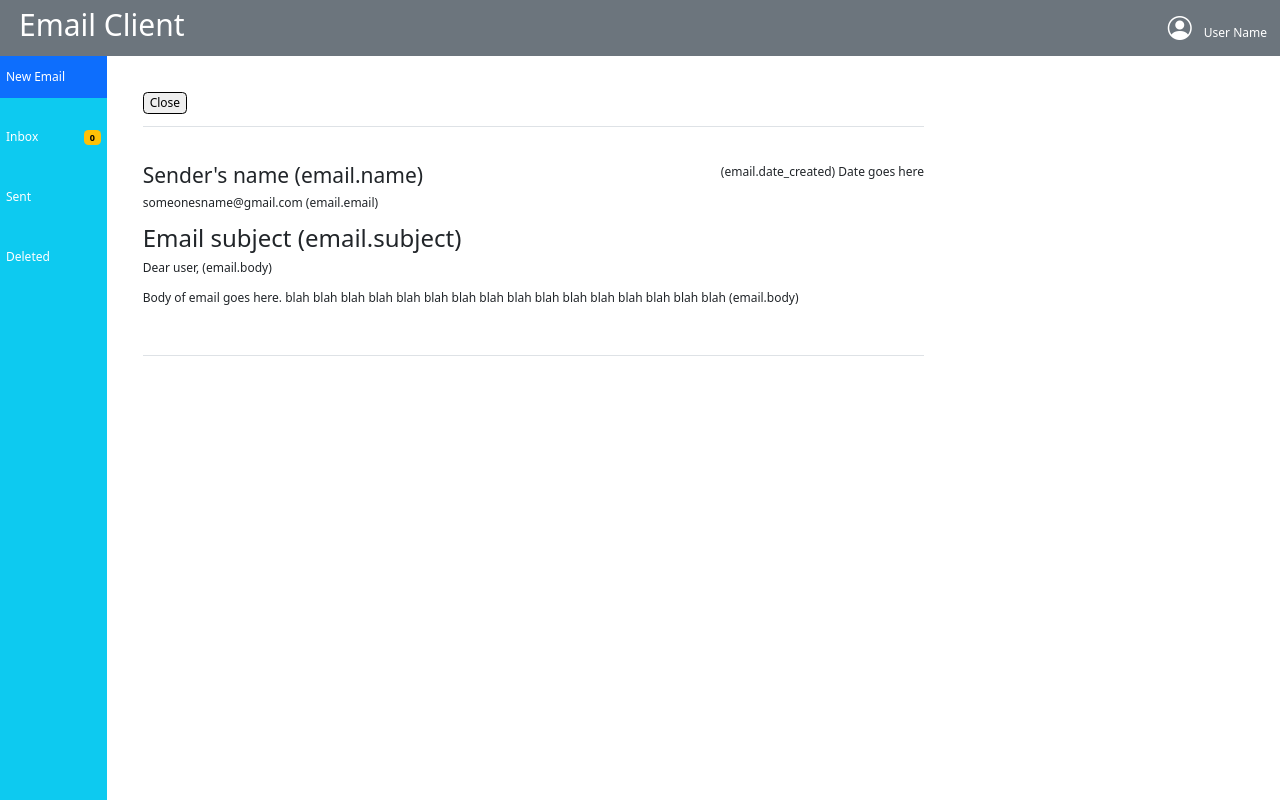
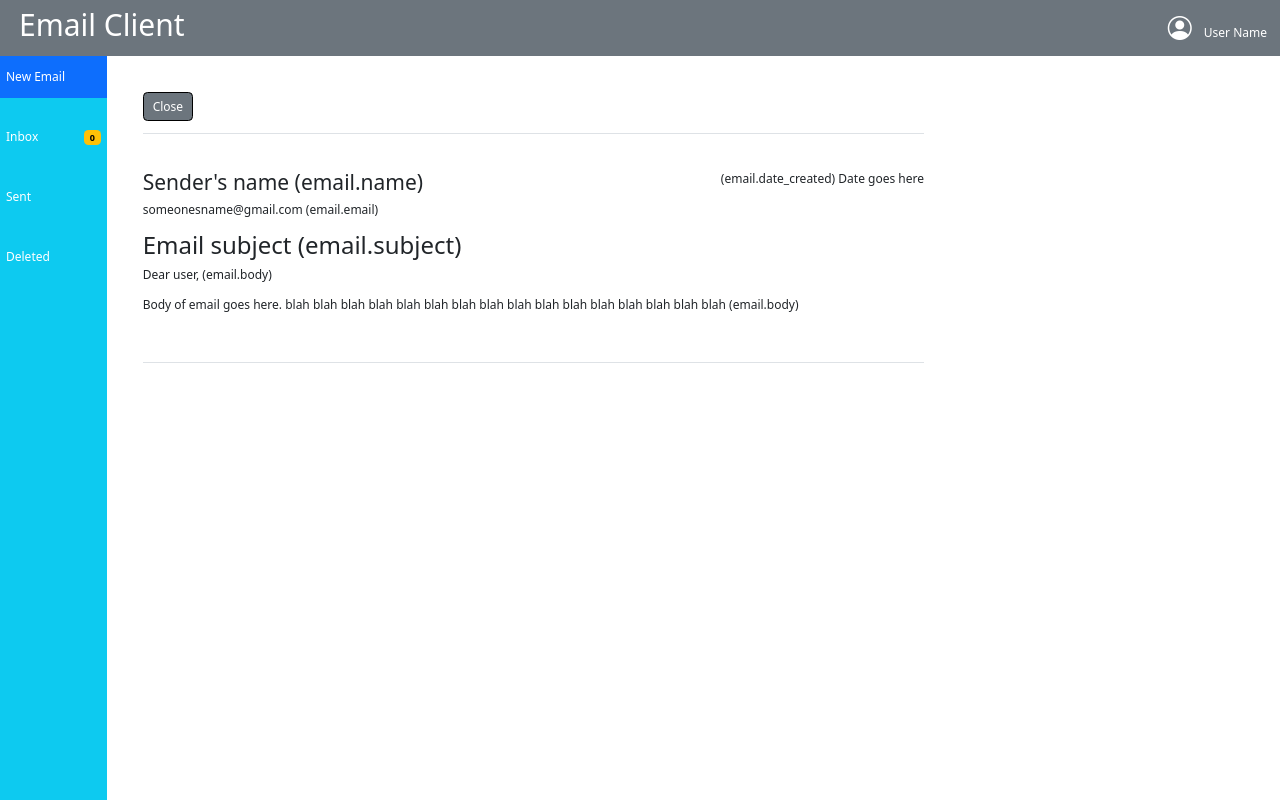
Before and after one commit to iO-Academy/2023-jul-cmail, a React (Vite) app: page / in a window 1280 px wide. Built offline with nearby package versions, Linux system fonts and the light colour scheme; no server answers.

Commit message:
Changed button color

```diff
--- a/src/Components/OpenEmail/index.jsx
+++ b/src/Components/OpenEmail/index.jsx
@@ -5,7 +5,7 @@ const OpenEmail = () => {
     return (
         <>
           <div className="px-5 py-5 col-md-7 col-lg-8 d-sm-none d-md-block d-lg-block">
-            <button className="border rounded border-black text-center" type="button">Close</button>
+            <button className="border rounded btn btn-secondary border-black text-center" type="button">Close</button>
               <div className="border border-start-0 border-end-0 border-top border-bottom mt-3 py-5">
                 <div className="d-flex justify-content-between">
                   <h3>Sender's name ({"email.name"})</h3><span>({"email.date_created"}) Date goes here</span>
```
